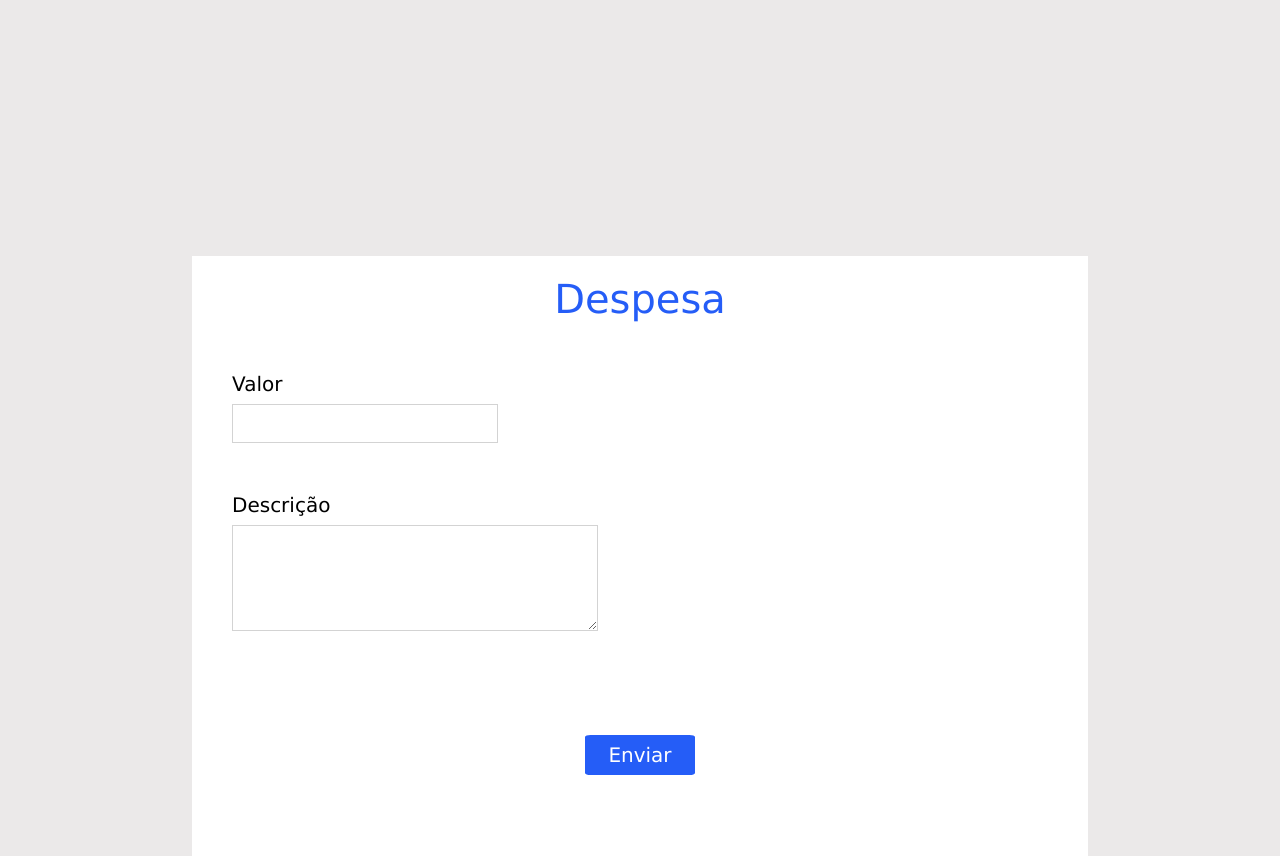
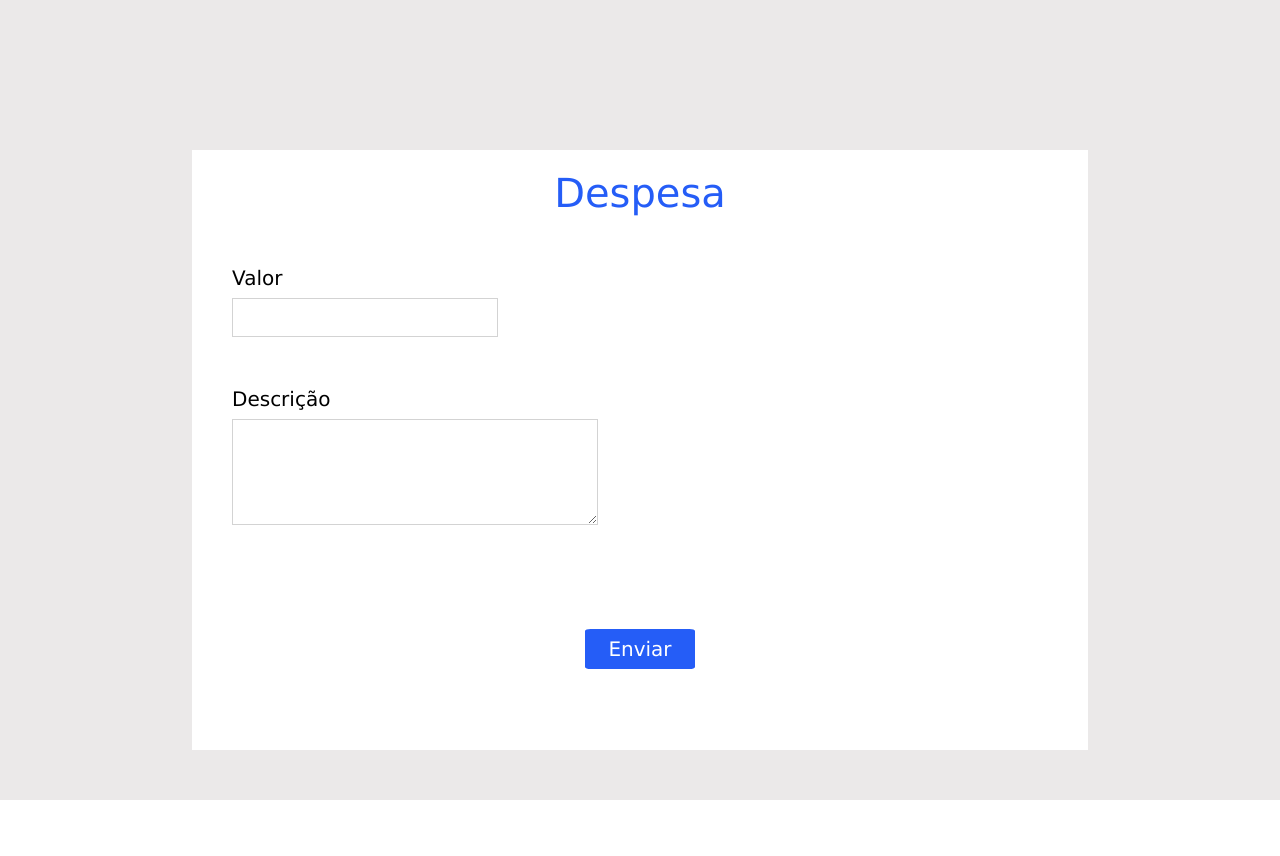
Before and after one commit to Pedr0Mb/Projeto-Tela-de-cadastro, a PHP site: page /LancamentoDespesa.html in a window 1280 px wide. After the commit the page ends 800 px from the top, so only its background shows below. Run offline with PHP 8.4, Linux system fonts and the light colour scheme.

Commit message:
Add files via upload

```diff
--- a/LancamentoDespesa.css
+++ b/LancamentoDespesa.css
@@ -12,7 +12,7 @@ body{
 }
 
 .main{
-    margin-top: 20%;
+    margin-top: 150px;
     width: 70%; height: 600px;
     background-color: white;
     font-family: Verdana, Geneva, Tahoma, sans-serif;
--- a/LancamentoReceita.css
+++ b/LancamentoReceita.css
@@ -12,7 +12,7 @@ body{
 }
 
 .main{
-    margin-top: 20%;
+    margin-top: 150px;
     width: 70%; height: 600px;
     background-color: white;
     font-family: Verdana, Geneva, Tahoma, sans-serif;
```
